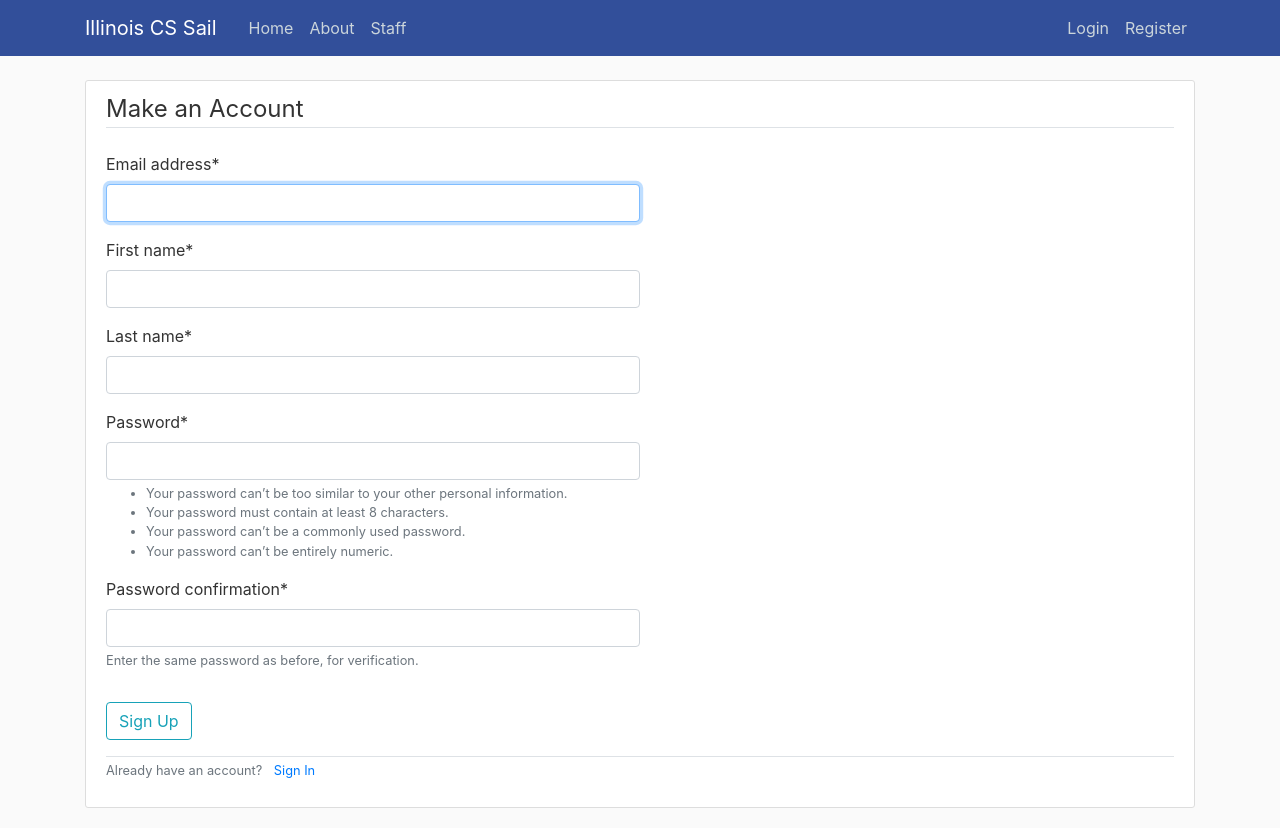
After one commit to remyang55/sail-website, a Django app: page /register/ in a window 1280 px wide. The commit adds this page. Run offline with Django 3.2, Linux system fonts and the light colour scheme; some libraries are stand-ins or nearby versions.

Commit message:
Create user registration form

```diff
--- a/sail/public/static/public/main.css
+++ b/sail/public/static/public/main.css
@@ -33,3 +33,11 @@ h1, h2, h3, h4, h5, h6 {
     margin: 0 auto;
     width: 50%;
 }
+
+.content-section {
+    background: #ffffff;
+    padding: 10px 20px;
+    border: 1px solid #dddddd;
+    border-radius: 3px;
+    margin-bottom: 20px;
+  }
--- a/sail/public/templates/public/base.html
+++ b/sail/public/templates/public/base.html
@@ -1,3 +1,6 @@
+<!-- Big thank you to Corey Schafer and his Django series, which
+     parts of this code is referenced from. -->
+
 {% load static %}
 <!DOCTYPE html>
 <html lang="en">
@@ -37,15 +40,24 @@
                     <!-- Navbar Right Side -->
                     <div class="navbar-nav">
                         <a class="nav-item nav-link" href="#">Login</a>
-                        <a class="nav-item nav-link" href="#">Register</a>
+                        <a class="nav-item nav-link" href="{% url 'users-register' %}">Register</a>
                     </div>
                 </div>
             </div>
         </nav>
     </header>
-    <div class="container">
+    <main role="main" class="container">
+        <!-- If flash messages are sent to this template by Django-->
+        {% if messages %}
+            {% for message in messages %}
+                <div class="alert alert-{{ message.tags }}">
+                    {{ message }}
+                </div>
+            {% endfor %}
+        {% endif %}
+
         {% block content %}{% endblock content %}
-    </div>
+    </main>
 
     <!-- Optional JavaScript -->
     <!-- jQuery first, then Popper.js, then Bootstrap JS -->
--- a/sail/sail/settings.py
+++ b/sail/sail/settings.py
@@ -127,3 +127,5 @@ STATIC_URL = '/static/'
 # Custom settings
 
 AUTH_USER_MODEL = 'users.SailUser'
+
+CRISPY_TEMPLATE_PACK = 'bootstrap4'
--- a/sail/sail/urls.py
+++ b/sail/sail/urls.py
@@ -15,8 +15,10 @@ Including another URLconf
 """
 from django.contrib import admin
 from django.urls import path, include
+from users import views as users_views
 
 urlpatterns = [
     path('admin/', admin.site.urls),
     path('', include('public.urls')),
+    path('register/', users_views.register, name='users-register'),
 ]
--- /dev/null
+++ b/sail/users/forms.py
@@ -0,0 +1,11 @@
+from django import forms
+from django.contrib.auth.forms import UserCreationForm
+from .models import SailUser
+
+class SailUserCreationForm(UserCreationForm):
+    first_name = forms.CharField(max_length=30)
+    last_name = forms.CharField()
+
+    class Meta:
+        model = SailUser
+        fields = ['email', 'first_name', 'last_name', 'password1', 'password2']
--- /dev/null
+++ b/sail/users/templates/users/register.html
@@ -0,0 +1,23 @@
+{% extends "public/base.html" %}
+{% load crispy_forms_tags %}
+{% block content %}
+    <div class="content-section">
+        <form method="POST">
+            {% csrf_token %}
+            <fieldset class="form-group">
+                <legend class="border-bottom mb-4">Make an Account</legend>
+                <div class="w-50">
+                    {{ form|crispy }}
+                </div>
+            </fieldset>
+            <div class="form-group">
+                <button class="btn btn-outline-info" type="submit">Sign Up</button>
+            </div>
+        </form>
+        <div class="border-top pb-3">
+            <small class="text-muted">
+                Already have an account? <a class="ml-2" href="#">Sign In</a>
+            </small>
+        </div>
+    </div>
+{% endblock content %}
--- a/sail/users/views.py
+++ b/sail/users/views.py
@@ -1,3 +1,14 @@
-from django.shortcuts import render
+from django.shortcuts import render, redirect
+from django.contrib import messages
+from .forms import SailUserCreationForm
 
-# Create your views here.
+def register(request):
+    if request.method == 'POST':
+        form = SailUserCreationForm(request.POST)
+        if form.is_valid():
+            form.save()
+            messages.success(request, 'Account created! You may login now.')
+            return redirect('sail-home')
+    else:
+        form = SailUserCreationForm()
+    return render(request, 'users/register.html', {'form':form})
```
